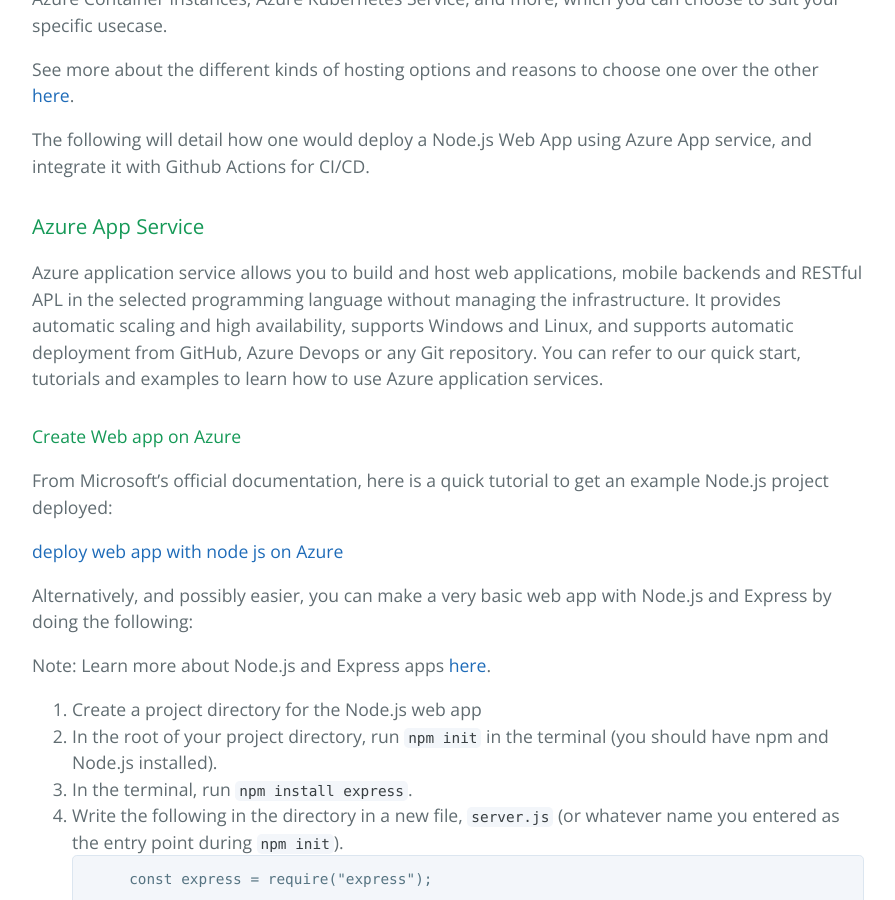
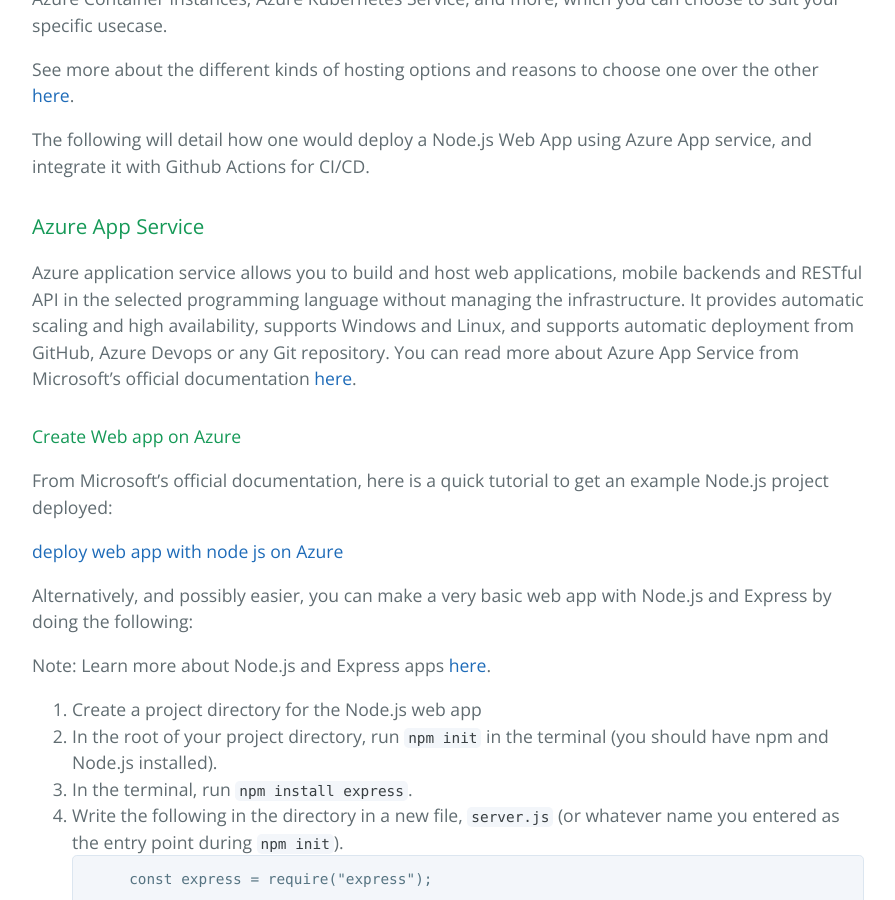
Before and after one commit to learning-software-engineering/learning-software-engineering.github.io, a Jekyll site: the page built from Topics/Development_Process/Azure_webapp_deployment_with_nodejs.md, in a window 1280 px wide and 900 px high, scrolled down 2093 px. Shown: the whole window, without its empty margins (192-1087 px from the left). Built offline with Jekyll 4.4.1, drawn with Linux system fonts in a browser that asks for light colours; our own code applies the rules of GitHub Pages for plain Markdown files.

Commit message:
Fixed previous content to flow with newly added content.

```diff
--- a/Topics/Development_Process/Azure_webapp_deployment_with_nodejs.md
+++ b/Topics/Development_Process/Azure_webapp_deployment_with_nodejs.md
@@ -46,7 +46,7 @@
 
 ### Azure App Service
 
-Azure application service allows you to build and host web applications, mobile backends and RESTful APL in the selected programming language without managing the infrastructure. It provides automatic scaling and high availability, supports Windows and Linux, and supports automatic deployment from GitHub, Azure Devops or any Git repository. You can refer to our quick start, tutorials and examples to learn how to use Azure application services.
+Azure application service allows you to build and host web applications, mobile backends and RESTful API in the selected programming language without managing the infrastructure. It provides automatic scaling and high availability, supports Windows and Linux, and supports automatic deployment from GitHub, Azure Devops or any Git repository. You can read more about Azure App Service from Microsoft's official documentation [here](https://learn.microsoft.com/en-us/azure/app-service/overview).
 
 #### Create Web app on Azure
 
```
